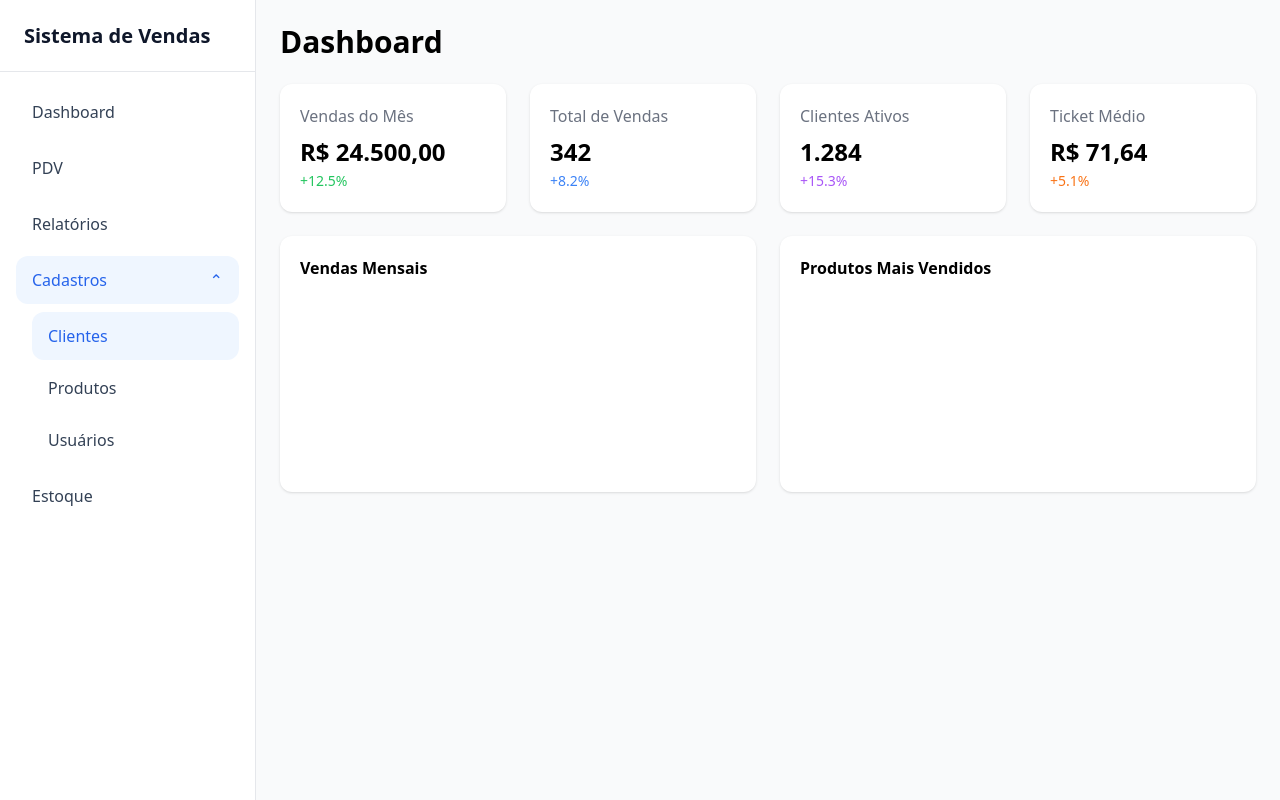
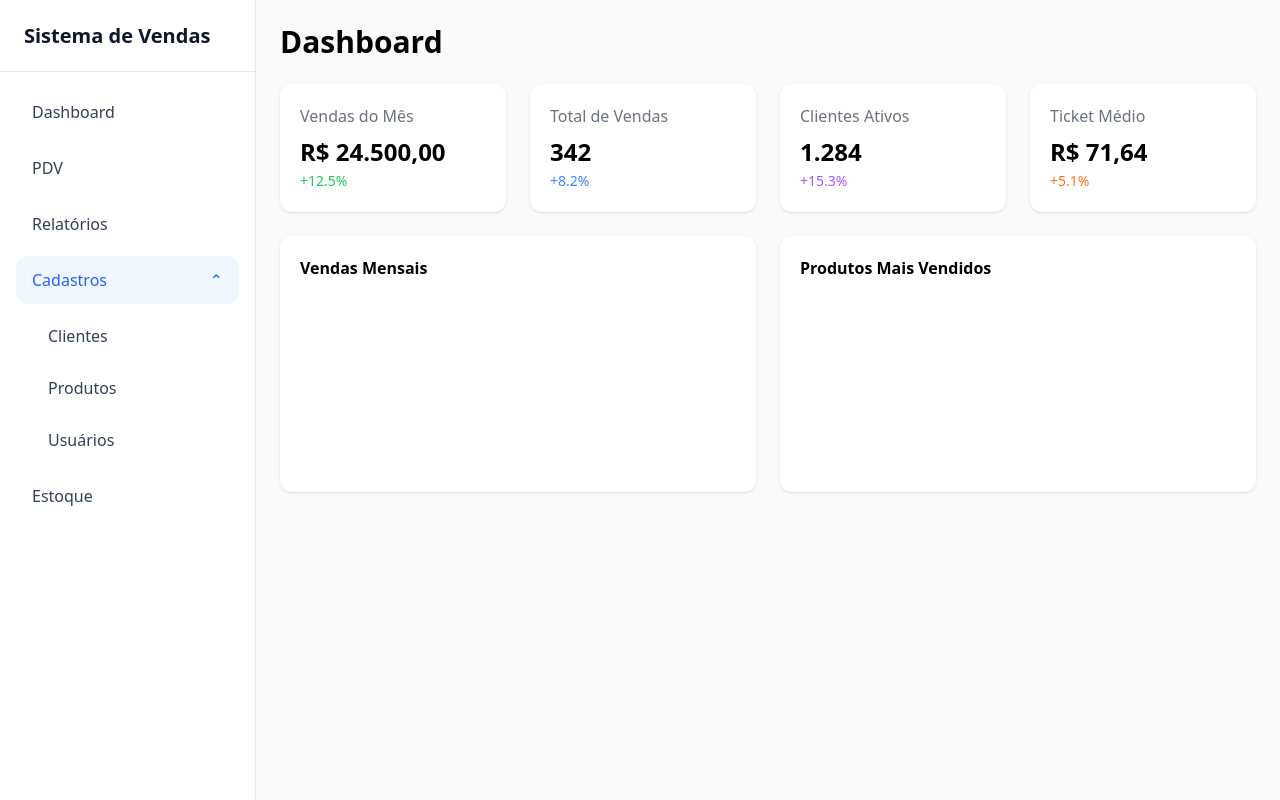
Before and after one commit to douglas-emeefe/mf-vendas, a React app in the folder frontend/: page / in a window 1280 px wide. Built offline with nearby package versions, Linux system fonts and the light colour scheme; the HTML template or start-up script is replaced by a standard one.

Commit message:
fix: corrige destaque ativo no menu lateral

```diff
--- a/frontend/src/components/Sidebar.jsx
+++ b/frontend/src/components/Sidebar.jsx
@@ -34,7 +34,7 @@ export default function Sidebar() {
 
                 {cadastrosAberto && (
                     <div className="ml-4 space-y-1">
-                        <Link to="/clientes" className="block px-4 py-3 rounded-xl bg-blue-50 text-blue-600">
+                        <Link to="/clientes" className="block px-4 py-3 rounded-xl hover:bg-blue-50">
                             Clientes
                         </Link>
 
--- a/frontend/src/pages/Usuarios.jsx
+++ b/frontend/src/pages/Usuarios.jsx
@@ -161,7 +161,7 @@ export default function Usuarios() {
                     <tbody>
                         {usuariosFiltrados.map((usuario) => (
                             <tr key={usuario.id} className="border-b last:border-none">
-                                <td className="py-4">🛡️ {usuario.nome}</td>
+                                <td className="py-4"> {usuario.nome}</td>
                                 <td>{usuario.email}</td>
                                 <td>
                                     <span className="px-3 py-1 rounded-md text-sm bg-blue-100 text-blue-700">
```
